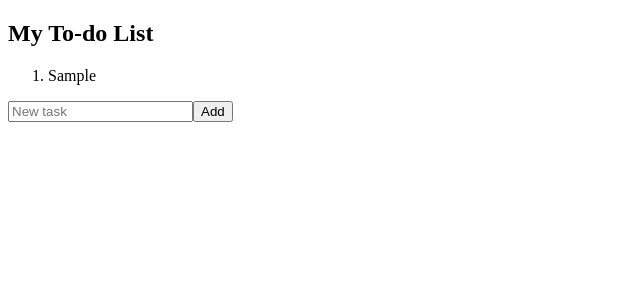
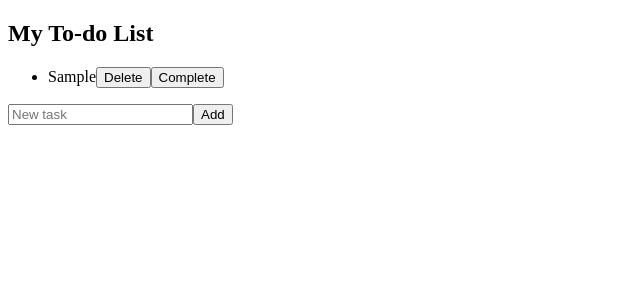
Before and after one commit to ruhanikapoor/get-it-done, an Angular app: page / in a window 1280 px wide. Both pictures are taken after typing "Sample" into the empty fields and a click on the button "Add". Shown: the top 300 px of the page, without its empty margins (0-640 px from the left). Built offline with nearby package versions, Linux system fonts and the light colour scheme.

Commit message:
add delete task and mark as done functionality

```diff
--- a/src/app/todo/todo.component.css
+++ b/src/app/todo/todo.component.css
@@ -0,0 +1,4 @@
+.completed{
+  text-decoration: line-through;
+  color: gray;
+}
--- a/src/app/todo/todo.component.html
+++ b/src/app/todo/todo.component.html
@@ -1,8 +1,12 @@
 <h2>My To-do List</h2>
-<ol>
-  <li *ngFor = "let task of tasks">
-    {{task}}
+<ul>
+  <li *ngFor = "let task of tasks; let i = index">
+    <span [class.completed]="task.completed">{{task.name}}</span>
+    <button (click)="deleteTask(i)">Delete</button>
+    <button (click)="toggleCompletion(i)">
+      {{task.completed ? "Undo" : "Complete"}}
+    </button>
   </li>
-</ol>
+</ul>
 <input [(ngModel)]="newTask" placeholder="New task" />
 <button (click)="addTask()">Add</button>
--- a/src/app/todo/todo.component.ts
+++ b/src/app/todo/todo.component.ts
@@ -10,13 +10,22 @@ import { FormsModule } from '@angular/forms';
   styleUrl: './todo.component.css'
 })
 export class TodoComponent {
-  tasks: string[] = [];
+  tasks: {name: string, completed: boolean}[] = [];
   newTask: string = '';
 
   addTask(){
     if(this.newTask.trim()){
-      this.tasks.push(this.newTask);
+      this.tasks.push({name: this.newTask, completed: false});
       this.newTask = '';
     }
   }
+
+  deleteTask(index: number){
+    this.tasks.splice(index, 1);
+  }
+
+  toggleCompletion(index: number){
+    this.tasks[index].completed = !this.tasks[index].completed;
+  }
+
 }
```
